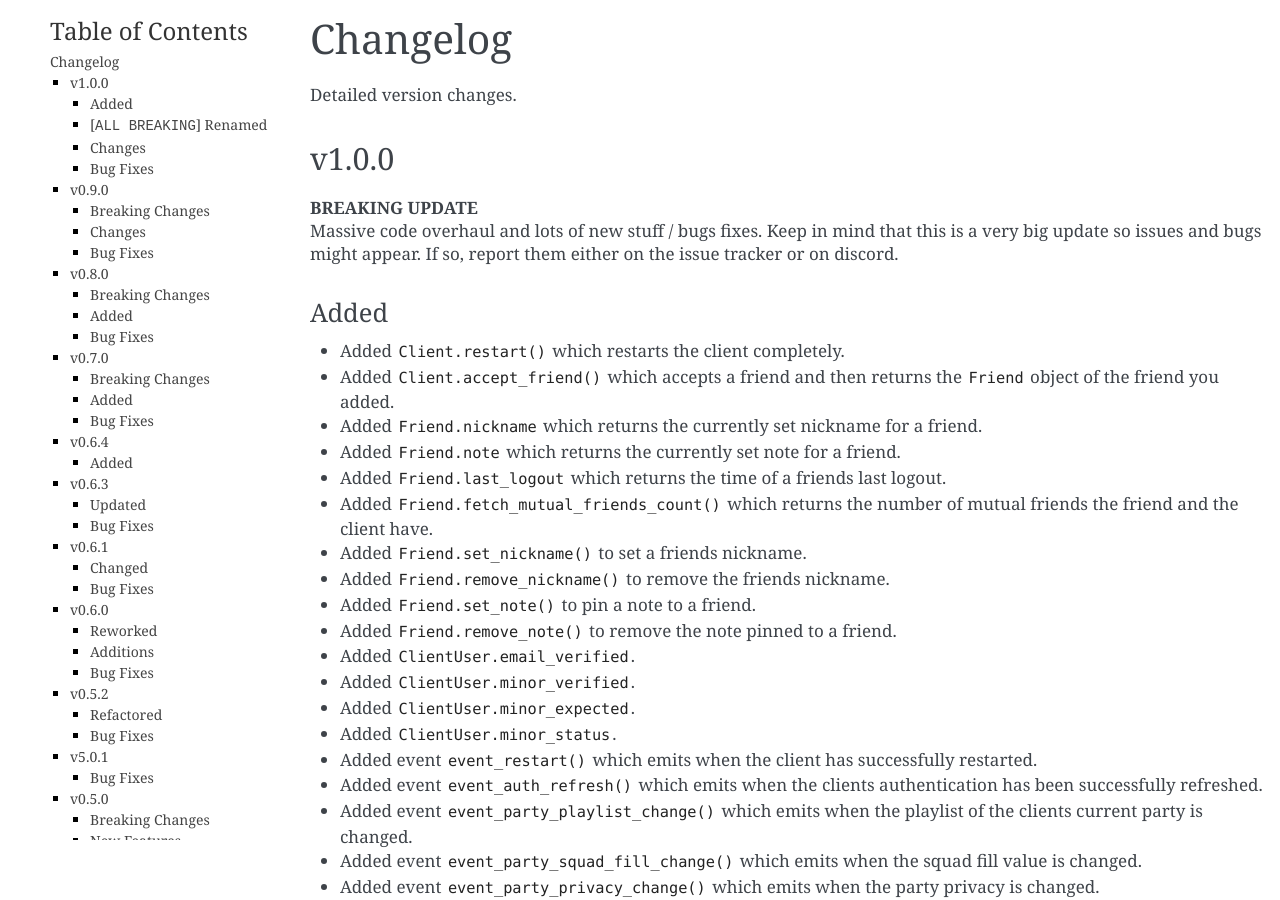
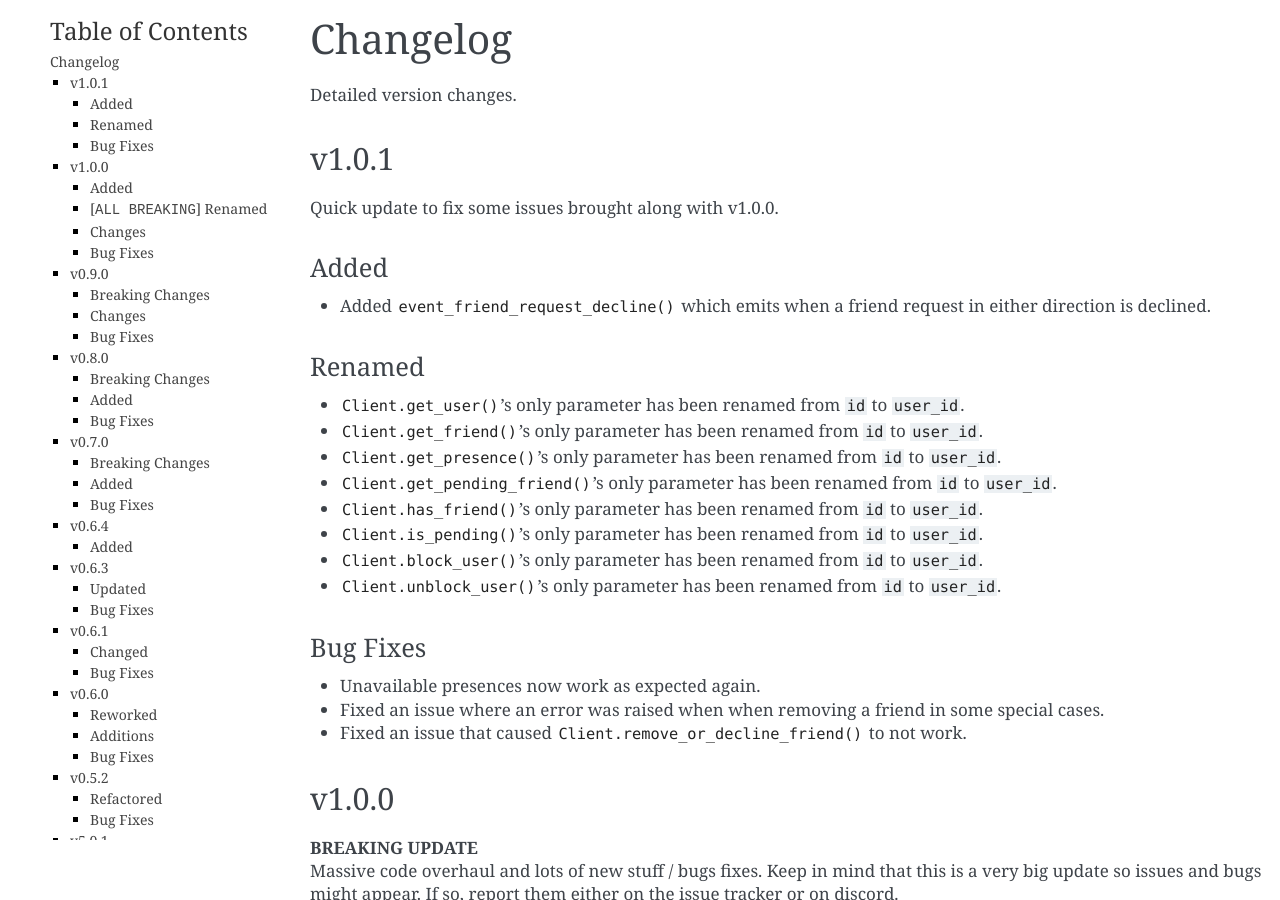
Before and after one commit to Terbau/fortnitepy, a Sphinx documentation site: the page built from docs/changelog.rst, in a window 1280 px wide and 900 px high. Built offline with Sphinx 7.4.7, drawn with Linux system fonts in a browser that asks for light colours.

Commit message:
Changelog + version bump

```diff
--- a/docs/changelog.rst
+++ b/docs/changelog.rst
@@ -4,6 +4,36 @@ Changelog
 =========
 
 Detailed version changes.
+
+
+v1.0.1
+------
+
+Quick update to fix some issues brought along with v1.0.0.
+
+Added
+~~~~~
+
+- Added :func:`event_friend_request_decline()` which emits when a friend request in either direction is declined.
+
+Renamed
+~~~~~~~
+
+- :meth:`Client.get_user()`'s only parameter has been renamed from ``id`` to ``user_id``.
+- :meth:`Client.get_friend()`'s only parameter has been renamed from ``id`` to ``user_id``.
+- :meth:`Client.get_presence()`'s only parameter has been renamed from ``id`` to ``user_id``.
+- :meth:`Client.get_pending_friend()`'s only parameter has been renamed from ``id`` to ``user_id``.
+- :meth:`Client.has_friend()`'s only parameter has been renamed from ``id`` to ``user_id``.
+- :meth:`Client.is_pending()`'s only parameter has been renamed from ``id`` to ``user_id``.
+- :meth:`Client.block_user()`'s only parameter has been renamed from ``id`` to ``user_id``.
+- :meth:`Client.unblock_user()`'s only parameter has been renamed from ``id`` to ``user_id``.
+
+Bug Fixes
+~~~~~~~~~
+
+- Unavailable presences now work as expected again.
+- Fixed an issue where an error was raised when when removing a friend in some special cases.
+- Fixed an issue that caused :meth:`Client.remove_or_decline_friend()` to not work.
 
 
 v1.0.0
--- a/fortnitepy/__init__.py
+++ b/fortnitepy/__init__.py
@@ -24,7 +24,7 @@ OUT OF OR IN CONNECTION WITH THE SOFTWARE OR THE USE OR OTHER DEALINGS IN THE
 SOFTWARE.
 """
 
-__version__ = '1.0.0'
+__version__ = '1.0.1'
 
 from .client import Client, get_event_loop
 from .friend import Friend, PendingFriend
```
Also changed, not shown: docs/api.rst (+7 -0 lines).
